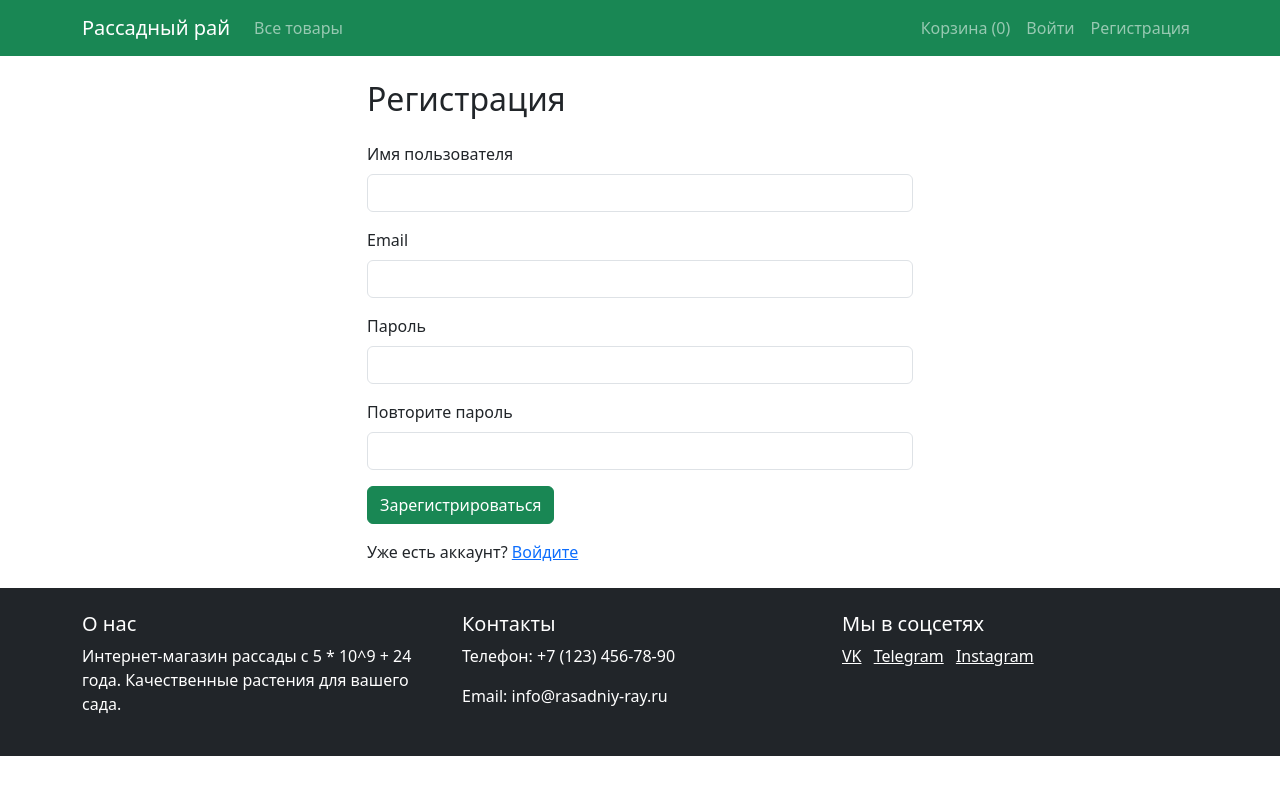
After one commit to kikichii/seedlings_for_dummies, a Flask app: page /register in a window 1280 px wide. The commit adds this page. Run offline with Flask 3, Linux system fonts and the light colour scheme.

Commit message:
Регистрация

```diff
--- a/app.py
+++ b/app.py
@@ -1,5 +1,6 @@
 from flask import Flask, render_template, request, redirect, url_for, flash, session
-from models import db, Product, Category, Order, OrderItem
+from models import Userdb, db, Product, Category, Order, OrderItem, Cart
+from forms import RegistrationForm, LoginForm
 from werkzeug.security import generate_password_hash, check_password_hash
 from flask_login import LoginManager, UserMixin, login_user, login_required, logout_user, current_user
 import os
@@ -19,23 +20,77 @@ login_manager.login_view = 'login'
 
 
 class User(UserMixin):
-    def __init__(self, id, username, password, is_admin=False):
-        self.id = id
-        self.username = username
-        self.password = password
-        self.is_admin = is_admin
+    def __init__(self, user_db):
+        self.user_db = user_db
+        self.id = user_db.id
+        self.username = user_db.username
+        self.is_admin = user_db.is_admin
 
 
-# Для простоты используем фиксированного пользователя
-users = {
-    1: User(1, 'admin', generate_password_hash('admin'), True),
-    2: User(2, 'user', generate_password_hash('user'))
-}
+# admin = Userdb(id=1, username='admin', email='admin@admin.admin', password_hash=generate_password_hash('admin'),
+        # is_admin=True)
+# db.session.add(admin)
+# firstuser = Userdb(id=2, username='fuser', email='user@user.first', password_hash=generate_password_hash('user'),
+        # is_admin=False)
+# db.session.add(firstuser)
+# db.session.commit()
+@login_manager.user_loader
+def load_user(user_id):
+    user_db = Userdb.query.get(int(user_id))
+    if user_db:
+        return User(user_db)
+    return None
 
 
-@login_manager.user_loader
-def load_user(user_id):
-    return users.get(int(user_id))
+@app.route('/register', methods=['GET', 'POST'])
+def register():
+    if current_user.is_authenticated:
+        return redirect(url_for('index'))
+
+    form = RegistrationForm()
+    if form.validate_on_submit():
+        user = Userdb(username=form.username.data, email=form.email.data)
+        user.set_password(form.password.data)
+        db.session.add(user)
+        db.session.commit()
+        flash('Регистрация прошла успешно! Теперь вы можете войти.', 'success')
+        return redirect(url_for('login'))
+    return render_template('register.html', form=form)
+
+
+# Авторизация
+@app.route('/login', methods=['GET', 'POST'])
+def login():
+    if current_user.is_authenticated:
+        return redirect(url_for('index'))
+
+    form = LoginForm()
+    if form.validate_on_submit():
+        user_db = Userdb.query.filter_by(username=form.username.data).first()
+        if user_db and user_db.check_password(form.password.data):
+            user = User(user_db)
+            login_user(user, remember=form.remember.data)
+            next_page = request.args.get('next')
+            flash('Вы успешно вошли в систему', 'success')
+
+            # Переносим корзину из сессии в аккаунт пользователя
+            if 'cart' in session:
+                # Здесь можно добавить логику объединения корзин
+                pass
+
+            return redirect(next_page or url_for('index'))
+        else:
+            flash('Неверное имя пользователя или пароль', 'danger')
+    return render_template('login.html', form=form)
+
+
+# Выход
+@app.route('/logout')
+@login_required
+def logout():
+    logout_user()
+    flash('Вы вышли из системы', 'info')
+    return redirect(url_for('index'))
 
 
 # Создание БД
@@ -140,30 +195,35 @@ def add_to_cart(product_id):
 # Оформление заказа
 @app.route('/checkout', methods=['GET', 'POST'])
 def checkout():
+    cart = session.get('cart', {})
+    if not cart:
+        flash('Ваша корзина пуста', 'warning')
+        return redirect(url_for('cart'))
+
     if request.method == 'POST':
-        if not current_user.is_authenticated:
-            flash('Для оформления заказа необходимо войти в систему', 'warning')
-            return redirect(url_for('login'))
+        # Для авторизованных пользователей
+        if current_user.is_authenticated:
+            order = Order(
+                user_id=current_user.id,
+                name=current_user.username,
+                phone=request.form['phone'],
+                address=request.form['address'],
+                status='new'
+            )
+        # Для гостей
+        else:
+            order = Order(
+                name=request.form['name'],
+                phone=request.form['phone'],
+                address=request.form['address'],
+                status='new'
+            )
 
-        cart = session.get('cart', {})
-        if not cart:
-            flash('Ваша корзина пуста', 'warning')
-            return redirect(url_for('cart'))
-
-        # Создаем заказ
-        order = Order(
-            user_id=current_user.id,
-            name=request.form['name'],
-            phone=request.form['phone'],
-            address=request.form['address'],
-            status='new'
-        )
         db.session.add(order)
         db.session.commit()
 
-        # Добавляем товары в заказ
         for product_id, quantity in cart.items():
-            product = Product.query.get(product_id)
+            product = Product.query.get(int(product_id))
             if product:
                 order_item = OrderItem(
                     order_id=order.id,
@@ -178,31 +238,12 @@ def checkout():
         flash('Ваш заказ успешно оформлен!', 'success')
         return redirect(url_for('index'))
 
+    # Автозаполнение данных для авторизованных пользователей
+    if current_user.is_authenticated:
+        return render_template('order.html',
+                               name=current_user.username,
+                               email=current_user.email)
     return render_template('order.html')
-
-
-# Авторизация
-@app.route('/login', methods=['GET', 'POST'])
-def login():
-    if request.method == 'POST':
-        username = request.form['username']
-        password = request.form['password']
-        user = next((u for u in users.values() if u.username == username), None)
-        if user and check_password_hash(user.password, password):
-            login_user(user)
-            flash('Вы успешно вошли в систему', 'success')
-            return redirect(url_for('index'))
-        flash('Неверное имя пользователя или пароль', 'danger')
-    return render_template('login.html')
-
-
-# Выход
-@app.route('/logout')
-@login_required
-def logout():
-    logout_user()
-    flash('Вы вышли из системы', 'info')
-    return redirect(url_for('index'))
 
 
 # Админка - список товаров
--- /dev/null
+++ b/forms.py
@@ -0,0 +1,28 @@
+from flask_wtf import FlaskForm
+from wtforms import StringField, PasswordField, BooleanField, SubmitField
+from wtforms.validators import DataRequired, Email, EqualTo, ValidationError
+from models import Userdb
+
+class RegistrationForm(FlaskForm):
+    username = StringField('Имя пользователя', validators=[DataRequired()])
+    email = StringField('Email', validators=[DataRequired(), Email()])
+    password = PasswordField('Пароль', validators=[DataRequired()])
+    password2 = PasswordField(
+        'Повторите пароль', validators=[DataRequired(), EqualTo('password')])
+    submit = SubmitField('Зарегистрироваться')
+
+    def validate_username(self, username):
+        user = Userdb.query.filter_by(username=username.data).first()
+        if user is not None:
+            raise ValidationError('Это имя пользователя уже занято.')
+
+    def validate_email(self, email):
+        user = Userdb.query.filter_by(email=email.data).first()
+        if user is not None:
+            raise ValidationError('Этот email уже используется.')
+
+class LoginForm(FlaskForm):
+    username = StringField('Имя пользователя', validators=[DataRequired()])
+    password = PasswordField('Пароль', validators=[DataRequired()])
+    remember = BooleanField('Запомнить меня')
+    submit = SubmitField('Войти')
--- a/templates/base.html
+++ b/templates/base.html
@@ -29,10 +29,7 @@
                     <ul class="navbar-nav">
                         <li class="nav-item">
                             <a class="nav-link" href="{{ url_for('cart') }}">
-                                Корзина
-                                {% set cart_items = session.get('cart', {}) %}
-                                {% set item_count = cart_items.values()|sum %}
-                                ({{ item_count if item_count > 0 else 0 }})
+                                Корзина ({{ session.get('cart', {})|length }})
                             </a>
                         </li>
                         {% if current_user.is_authenticated %}
@@ -41,12 +38,22 @@
                             <a class="nav-link" href="{{ url_for('admin_products') }}">Админка</a>
                         </li>
                         {% endif %}
-                            <li class="nav-item">
-                                <a class="nav-link" href="{{ url_for('logout') }}">Выйти</a>
+                        <li class="nav-item dropdown">
+                            <a class="nav-link dropdown-toggle" href="#" role="button" data-bs-toggle="dropdown">
+                                {{ current_user.username }}
+                            </a>
+                            <ul class="dropdown-menu">
+                                <li><a class="dropdown-item" href="#">Мои заказы</a></li>
+                                <li><hr class="dropdown-divider"></li>
+                                <li><a class="dropdown-item" href="{{ url_for('logout') }}">Выйти</a></li>
+                            </ul>
                         </li>
                     {% else %}
                         <li class="nav-item">
                             <a class="nav-link" href="{{ url_for('login') }}">Войти</a>
+                        </li>
+                        <li class="nav-item">
+                            <a class="nav-link" href="{{ url_for('register') }}">Регистрация</a>
                         </li>
                     {% endif %}
                 </ul>
--- /dev/null
+++ b/templates/register.html
@@ -0,0 +1,46 @@
+{% extends "base.html" %}
+
+{% block title %}Регистрация{% endblock %}
+
+{% block content %}
+<div class="row justify-content-center">
+    <div class="col-md-6">
+        <h2 class="mb-4">Регистрация</h2>
+        <form method="POST" action="{{ url_for('register') }}">
+            {{ form.hidden_tag() }}
+            <div class="mb-3">
+                {{ form.username.label(class="form-label") }}
+                {{ form.username(class="form-control") }}
+                {% for error in form.username.errors %}
+                    <div class="invalid-feedback d-block">{{ error }}</div>
+                {% endfor %}
+            </div>
+            <div class="mb-3">
+                {{ form.email.label(class="form-label") }}
+                {{ form.email(class="form-control") }}
+                {% for error in form.email.errors %}
+                    <div class="invalid-feedback d-block">{{ error }}</div>
+                {% endfor %}
+            </div>
+            <div class="mb-3">
+                {{ form.password.label(class="form-label") }}
+                {{ form.password(class="form-control") }}
+                {% for error in form.password.errors %}
+                    <div class="invalid-feedback d-block">{{ error }}</div>
+                {% endfor %}
+            </div>
+            <div class="mb-3">
+                {{ form.password2.label(class="form-label") }}
+                {{ form.password2(class="form-control") }}
+                {% for error in form.password2.errors %}
+                    <div class="invalid-feedback d-block">{{ error }}</div>
+                {% endfor %}
+            </div>
+            <button type="submit" class="btn btn-success">Зарегистрироваться</button>
+        </form>
+        <div class="mt-3">
+            Уже есть аккаунт? <a href="{{ url_for('login') }}">Войдите</a>
+        </div>
+    </div>
+</div>
+{% endblock %}
```
Also changed, not shown: models.py (+27 -1 lines), templates/login.html (added, +36 -0 lines), instance/database.db. Lines whose indentation alone changed are shown as unchanged.
